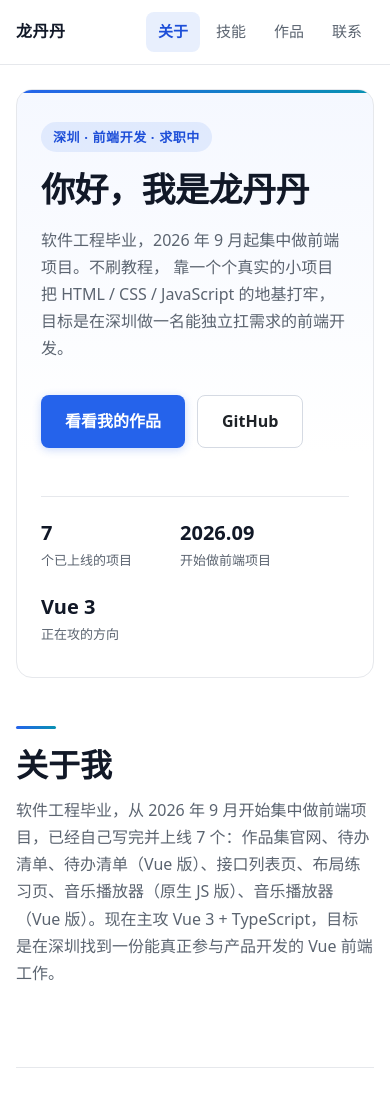
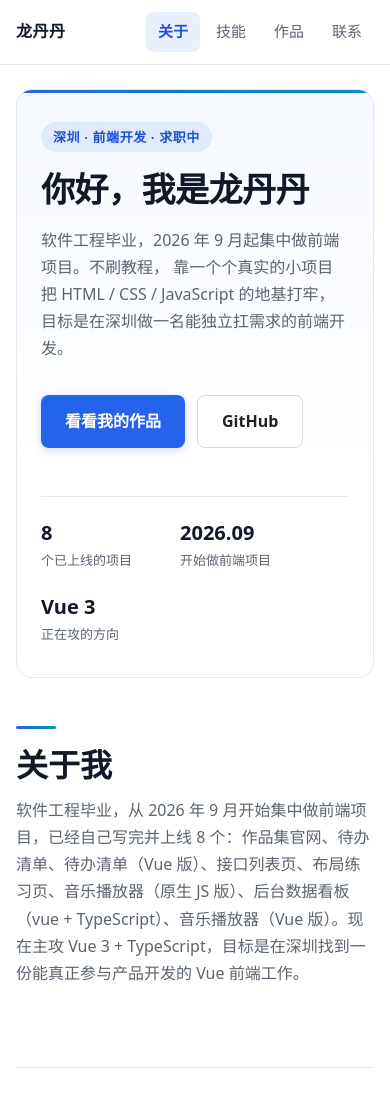
Before and after one commit to longdandan-dev/my-portfolio, a website built with Vite: page index.html in a window 390 px wide. Shown: the top 1100 px of the page. Built offline with nearby package versions, Linux system fonts and the light colour scheme.

Commit message:
作品更新

```diff
--- a/index.html
+++ b/index.html
@@ -5,7 +5,7 @@
   <link rel="icon"  type="image/svg+xml" href="/favicon.svg"/>
   <meta name="viewport" content="width=device-width, initial-scale=1.0">
   <title>龙丹丹 | 前端开发 · 深圳</title>
-  <meta name="description" content="龙丹丹，软件工程毕业，2026 年 9 月起集中做前端项目，已独立写完并上线作品集官网、待办清单、待办清单（Vue 版）、接口列表页、布局练习页、音乐播放器（原生 JS 版）、音乐播放器（Vue 版）7 个项目。主攻 Vue 3 + TypeScript，目标深圳前端岗位。">
+  <meta name="description" content="龙丹丹，软件工程毕业，2026 年 9 月起集中做前端项目，已独立写完并上线作品集官网、待办清单、待办清单（Vue 版）、音乐播放器（原生 JS 版）、音乐播放器（Vue 版）等多个项目。主攻 Vue 3 + TypeScript，目标深圳前端岗位。">
   <meta name="theme-color" content="#2563eb">
   <meta property="og:type" content="website">
   <meta property="og:title" content="龙丹丹 · 前端开发作品集">
@@ -46,10 +46,9 @@
           <a class="btn btn-primary" href="#works">看看我的作品</a>
           <a class="btn btn-ghost" href="https://github.com/longdandan-dev" target="_blank" rel="noopener">GitHub</a>
         </div>
-        <!-- 首屏底部的三格数据：数字都按真实进度写，不吹 -->
-        <!-- 项目数量由 main.js 按 works 数组长度刷新，这里写的是静态默认值 -->
+
         <ul class="hero-stats">
-          <li><strong data-works-count>7</strong><span>个已上线的项目</span></li>
+          <li><strong data-works-count>8</strong><span>个已上线的项目</span></li>
           <li><strong>2026.09</strong><span>开始做前端项目</span></li>
           <li><strong>Vue 3</strong><span>正在攻的方向</span></li>
         </ul>
@@ -59,8 +58,8 @@
         <section id="about" class="section">
           <h2>关于我</h2>
           <!-- 内容 -->
-           <!-- 数量与名单同样由 main.js 从 works 数据算出来，加项目不用回来改这句话 -->
-           <p class="section-desc">软件工程毕业，从 2026 年 9 月开始集中做前端项目，已经自己写完并上线 <span data-works-count>7</span> 个：<span data-works-names>作品集官网、待办清单、待办清单（Vue 版）、接口列表页、布局练习页、音乐播放器（原生 JS 版）、音乐播放器（Vue 版）</span>。现在主攻 Vue 3 + TypeScript，目标是在深圳找到一份能真正参与产品开发的 Vue 前端工作。 </p>
+
+           <p class="section-desc">软件工程毕业，从 2026 年 9 月开始集中做前端项目，已经自己写完并上线 <span data-works-count>8</span> 个：<span data-works-names>作品集官网、待办清单、待办清单（Vue 版）、接口列表页、布局练习页、音乐播放器（原生 JS 版）、音乐播放器（Vue 版）</span>。现在主攻 Vue 3 + TypeScript，目标是在深圳找到一份能真正参与产品开发的 Vue 前端工作。 </p>
         </section>
 
         <!-- 技能 -->
@@ -141,7 +140,7 @@
           <li><a href="https://github.com/longdandan-dev" target="_blank" rel="noopener">GitHub</a></li>
           <li><a href="#top">回到顶部</a></li>
         </ul>
-        <p class="footer-note">© 2026 用 HTML / CSS / JavaScript 手写 · 最近更新 2026-09-28</p>
+        <p class="footer-note">© 2026 用 HTML / CSS / JavaScript 手写 · 最近更新 2026-10-7</p>
       </div>
      </footer>
 
--- a/src/main.js
+++ b/src/main.js
@@ -44,8 +44,13 @@ const works = [
         link:'https://github.com/longdandan-dev/music-player',
         demo:'https://longdandan-dev.github.io/music-player/',
     },
-
-
+    {
+        title:'后台数据看板（vue + TypeScript）',
+        desc:'Vue 3 + TypeScript 写的后台管理系统：表格分页与搜索筛选、新增/编辑弹窗与表单校验、删除与批量删（乐观更新）、假登录与路由守卫、数据概览（统计卡 + 纯 CSS 柱状图）',
+        tags:['Vue Router','Element Plus','Pinia'],
+        link:'https://github.com/longdandan-dev/admin-dashboard',
+        demo:'https://longdandan-dev.github.io/admin-dashboard/',
+    },
     {
         title:'音乐播放器（Vue 版）',
         desc:'用 Vue 3 + TypeScript 重写的播放器：Pinia 管状态、axios 加拦截器拉接口（加载/错误/空三态齐全），搜索与收藏刷新不丢，三档适配',
```
Also changed, not shown: docs/assets/index-BROWYZCz.js (added, +17 -0 lines), docs/assets/index-Cx3t_YPy.js (deleted, +0 -17 lines), docs/index.html (+7 -8 lines), README.md.
